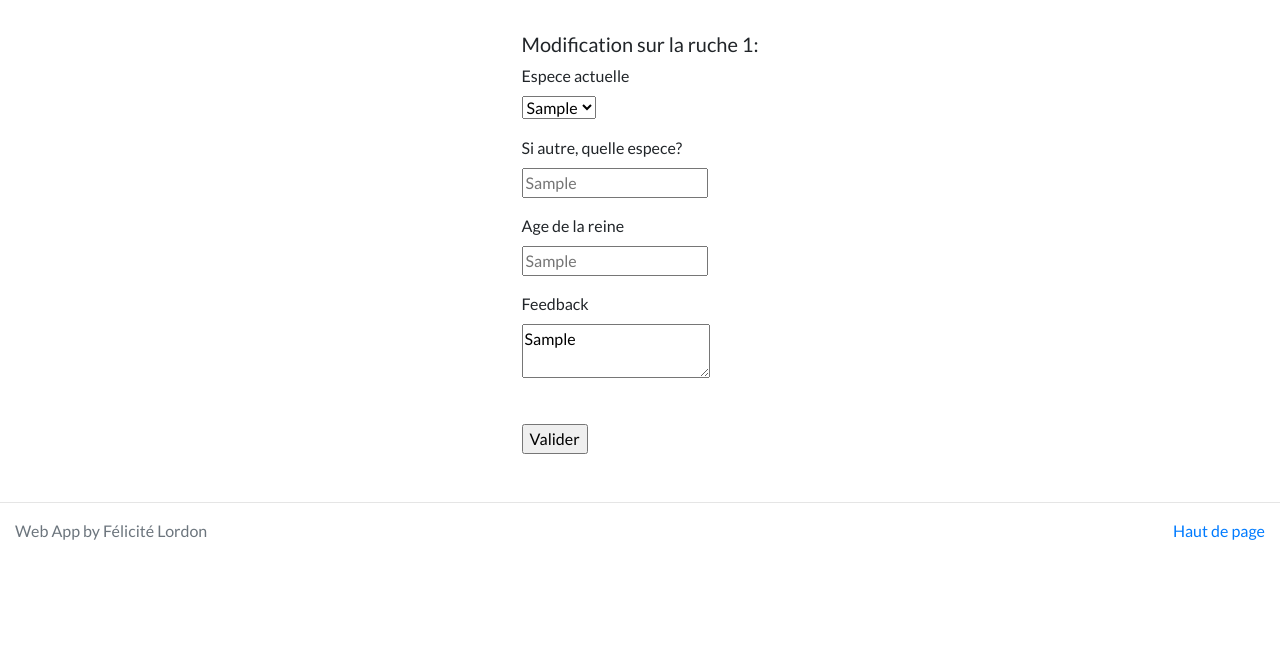
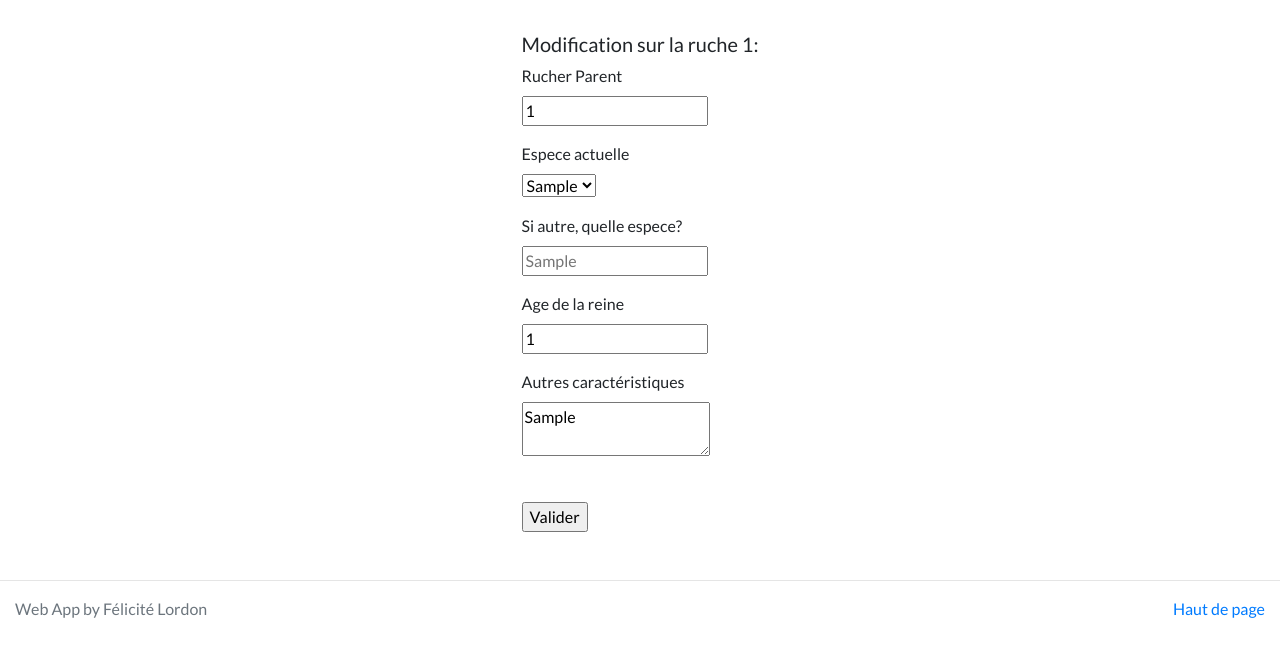
Before and after one commit to Alchemille/Rucher, a Flask app: page /update_ruche/1 in a window 1280 px wide. Shown: the part 56-713 px from the top of the page. Run offline with Flask 2, Linux system fonts and the light colour scheme; tables that the repository leaves empty hold one stand-in row (values such as "Sample post"); some libraries are stand-ins or nearby versions.

Commit message:
Change rucher feature

```diff
--- a/app_pack/forms.py
+++ b/app_pack/forms.py
@@ -22,12 +22,12 @@ class RucheForm(FlaskForm):
         if field.data == "other" and not form.new_breed.data:
             raise ValidationError("L'espece doit etre précisée")
 
-
+    rucher = StringField("Rucher Parent")
     num = StringField("Numero",validators=[DataRequired()])
     breed = SelectField("Espece actuelle", validators=[check_espece_renseignee])
     new_breed = StringField("Si autre, quelle espece?")
     age_queen = StringField("Age de la reine")
-    feedback = TextAreaField()
+    feedback = TextAreaField("Autres caractéristiques")
     submit = SubmitField('Valider')
 
 
--- a/app_pack/routes.py
+++ b/app_pack/routes.py
@@ -108,6 +108,8 @@ def update_ruche(id):
 
     if form.validate_on_submit():
 
+        id_rucher = Ruche.query.get(id).rucher
+        print(id_rucher)
         specie = form.breed.data
         print(specie, form.new_breed.data)
         if specie == "other":
@@ -116,9 +118,9 @@ def update_ruche(id):
         old_ruche.specie = specie
         old_ruche.age_reine = form.age_queen.data
         old_ruche.feedback = form.feedback.data
+        old_ruche.rucher = form.rucher.data
         db.session.commit()
 
-        id_rucher = Ruche.query.get(id).rucher
         return redirect(url_for('see_rucher', id=id_rucher))
 
     return render_template('update_ruche.html', ruche=old_ruche, form=form)
--- a/app_pack/templates/update_ruche.html
+++ b/app_pack/templates/update_ruche.html
@@ -11,6 +11,12 @@
         {# This hidden_tag is a CSRF security feature. #}
         {{ form.hidden_tag() }}
         <p>
+        {{ form.rucher.label }} <br> {{form.rucher(value = ruche.rucher) }} <br>
+        {% for error in form.rucher.errors %}
+        <span style="color: red;">[{{ error }}]</span>
+        {% endfor %}
+        </p>
+        <p>
         {{ form.breed.label }} <br> {{form.breed(default = ruche.specie) }} <br>
         {% for error in form.breed.errors %}
         <span style="color: red;">[{{ error }}]</span>
@@ -22,7 +28,7 @@
         <span style="color: red;">[{{ error }}]</span>
         {% endfor %}
         </p>
-        {{ form.age_queen.label }} <br> {{form.age_queen(placeholder=ruche.specie)}} <br>
+        {{ form.age_queen.label }} <br> {{form.age_queen(value=ruche.age_reine)}} <br>
         {% for error in form.age_queen.errors %}
         <span style="color: red;">[{{ error }}]</span>
         {% endfor %}
```
